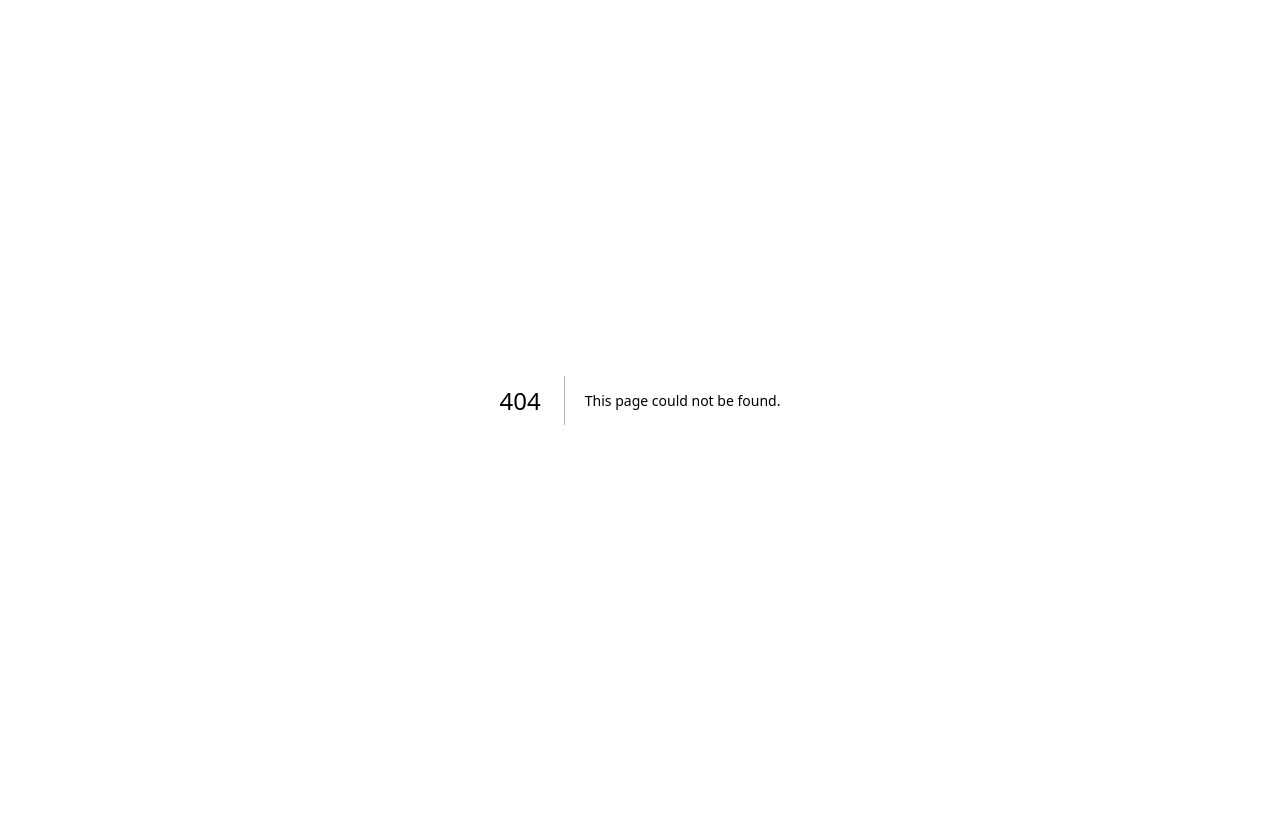
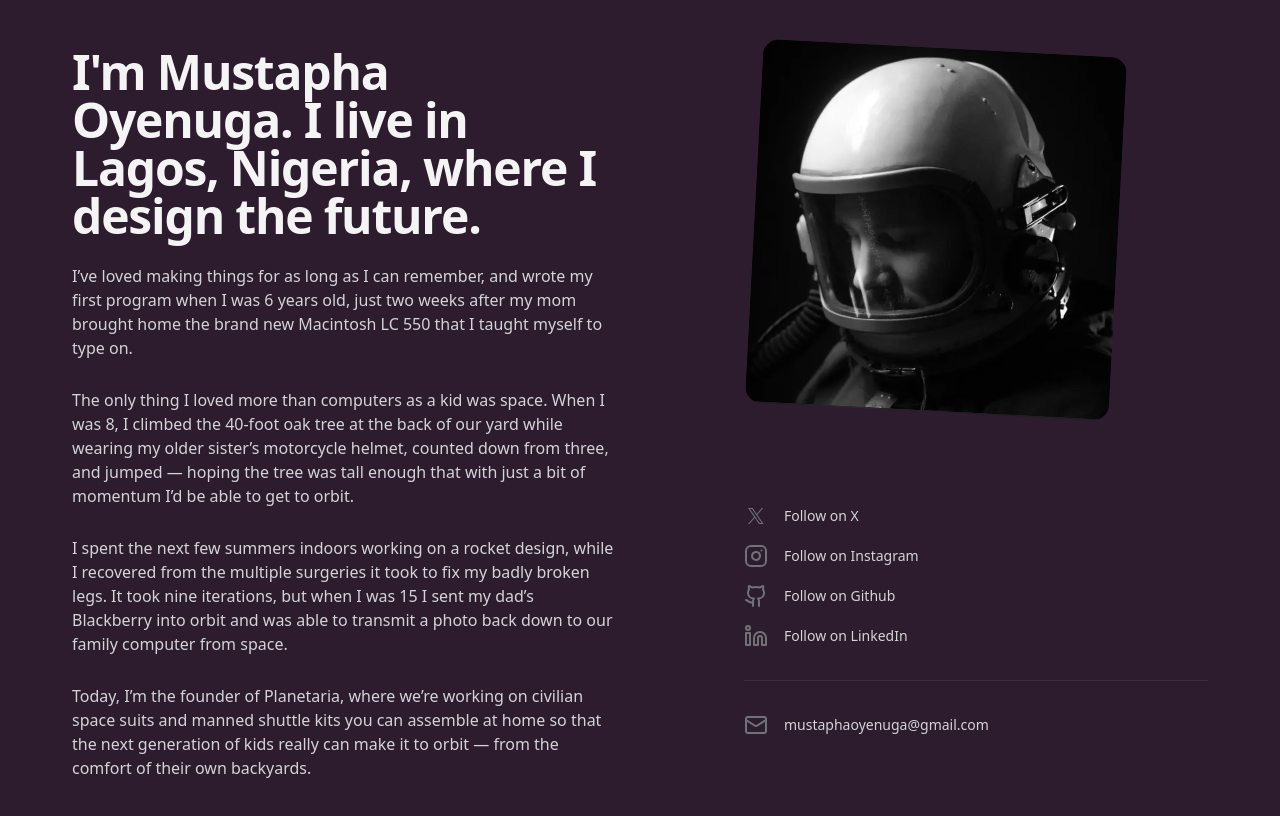
Before and after one commit to Mustycodes/mustaphaoyenuga, a Next.js app: page /about in a window 1280 px wide. Before the commit this address had no page. Shown: the top 816 px of the page. Built offline with nearby package versions, Linux system fonts and the light colour scheme.

Commit message:
add about page

```diff
--- /dev/null
+++ b/app/(pages)/about/page.tsx
@@ -0,0 +1,120 @@
+import { Mail, Github, Linkedin, Instagram } from "lucide-react";
+import Image from "next/image";
+
+const AboutPage = () => {
+  return (
+    <section className='font-sans px-6 py-12'>
+      <div className='grid grid-cols-1 lg:grid-cols-2 lg:gap-12'>
+        <div className='lg:pl-20'>
+          <div className="max-w-xs px-2.5 lg:max-w-sm">
+            <Image
+              src='/images/portrait.png'
+              className='aspect-square rounded-2xl rotate-3 object-cover'
+              alt=''
+              width={800}
+              height={800}
+            />
+          </div>
+        </div>
+        <div className='lg:order-first lg:row-span-2'>
+          <h1 className='text-4xl font-bold tracking-tight text-zinc-100 sm:text-5xl'>
+            I&apos;m Mustapha Oyenuga. I live in Lagos, Nigeria, where I design
+            the future.
+          </h1>
+          <div className='mt-6 text-zinc-300 space-y-7'>
+            <p>
+              I’ve loved making things for as long as I can remember, and wrote
+              my first program when I was 6 years old, just two weeks after my
+              mom brought home the brand new Macintosh LC 550 that I taught
+              myself to type on.
+            </p>
+            <p>
+              The only thing I loved more than computers as a kid was space.
+              When I was 8, I climbed the 40-foot oak tree at the back of our
+              yard while wearing my older sister’s motorcycle helmet, counted
+              down from three, and jumped — hoping the tree was tall enough that
+              with just a bit of momentum I’d be able to get to orbit.
+            </p>
+            <p>
+              I spent the next few summers indoors working on a rocket design,
+              while I recovered from the multiple surgeries it took to fix my
+              badly broken legs. It took nine iterations, but when I was 15 I
+              sent my dad’s Blackberry into orbit and was able to transmit a
+              photo back down to our family computer from space.
+            </p>
+            <p>
+              Today, I’m the founder of Planetaria, where we’re working on
+              civilian space suits and manned shuttle kits you can assemble at
+              home so that the next generation of kids really can make it to
+              orbit — from the comfort of their own backyards.
+            </p>
+          </div>
+        </div>
+        <div className='lg:pl-20'>
+          <ul role='list' className="text-sm text-zinc-300">
+            <li>
+              <a href='#' className='group flex items-center font-medium'>
+                <svg
+                  viewBox='0 0 24 24'
+                  aria-hidden='true'
+                  className='h-6 w-6 flex-none fill-zinc-500 transition group-hover:fill-primary-accent'
+                >
+                  <path d='M13.3174 10.7749L19.1457 4H17.7646L12.7039 9.88256L8.66193 4H4L10.1122 12.8955L4 20H5.38119L10.7254 13.7878L14.994 20H19.656L13.3171 10.7749H13.3174ZM11.4257 12.9738L10.8064 12.0881L5.87886 5.03974H8.00029L11.9769 10.728L12.5962 11.6137L17.7652 19.0075H15.6438L11.4257 12.9742V12.9738Z'></path>
+                </svg>
+                <span className='ml-4 group-hover:text-primary-accent'>
+                  Follow on X
+                </span>
+              </a>
+            </li>
+            <li className="mt-4">
+              <a href='#' className='group flex items-center font-medium'>
+                <Instagram
+                  size={24}
+                  className='text-zinc-500 group-hover:text-primary-accent'
+                />
+                <span className='ml-4 group-hover:text-primary-accent'>
+                  Follow on Instagram
+                </span>
+              </a>
+            </li>
+            <li className="mt-4">
+              <a href='#' className='group flex items-center font-medium'>
+                <Github
+                  size={24}
+                  className='text-zinc-500 group-hover:text-primary-accent'
+                />
+                <span className='ml-4 group-hover:text-primary-accent'>
+                  Follow on Github
+                </span>
+              </a>
+            </li>
+            <li className="mt-4">
+              <a href='#' className='group flex items-center font-medium'>
+                <Linkedin
+                  size={24}
+                  className='text-zinc-500 group-hover:text-primary-accent'
+                />
+                <span className='ml-4 group-hover:text-primary-accent'>
+                  Follow on LinkedIn
+                </span>
+              </a>
+            </li>
+            <li className="mt-8 pt-8 border-t border-zinc-700/60">
+              <a href='#' className='group flex items-center font-medium'>
+                <Mail
+                  size={24}
+                  className='text-zinc-500 group-hover:text-primary-accent'
+                />
+                <span className='ml-4 group-hover:text-primary-accent'>
+                  mustaphaoyenuga@gmail.com
+                </span>
+              </a>
+            </li>
+          </ul>
+        </div>
+      </div>
+    </section>
+  );
+};
+
+export default AboutPage;
--- a/app/components/sidebar.tsx
+++ b/app/components/sidebar.tsx
@@ -5,8 +5,9 @@ import { Github, Globe, Instagram, Linkedin, Twitter } from "lucide-react";
 const Sidebar = () => {
   return (
      <header
-        className={`lg:sticky lg:flex lg:top-0 lg:max-h-screen lg:flex-col lg:justify-between lg:w-[45%] lg:pt-24 lg:pb-12 lg:px-16 transition-all duration-300 `}
+        className={`lg:sticky lg:flex lg:top-0 lg:max-h-screen lg:flex-col lg:justify-between lg:w-[45%] lg:pt-24 lg:pb-12 lg:pl-16 transition-all duration-300 `}
       >
+        {/* lg:pt-24 lg:pb-12 lg:px-16 */}
         <div>
           <div className='relative mb-4 w-20 h-20 lg:w-40 lg:h-40'>
             <Image
@@ -23,9 +24,9 @@ const Sidebar = () => {
           </p>
 
           <nav className='space-y-4'>
-            <NavItem name='About' />
-            <NavItem name='Musings' />
-            <NavItem name='Projects' />
+            <NavItem name='About' href="/about" />
+            <NavItem name='Musings' href="/musings"   />
+            <NavItem name='Projects' href="/projects" />
           </nav>
         </div>
 
@@ -43,16 +44,17 @@ const Sidebar = () => {
 
 interface NavItemProps {
   name: string;
+  href: string;
 }
-const NavItem = ({ name }: NavItemProps) => (
-  <div className='group cursor-pointer'>
+const NavItem = ({ name, href }: NavItemProps) => (
+  <Link href={href} className='group cursor-pointer block'>
     <div className='flex items-center space-x-4'>
       <div className='w-8 h-px bg-slate-600 group-hover:bg-white group-hover:w-16 transition-all duration-150' />
       <span className='text-xs uppercase font-bold tracking-widest text-slate-500 group-hover:text-white transition-colors duration-300'>
         {name}
       </span>
     </div>
-  </div>
+  </Link>
 );
 
 export default Sidebar
--- a/app/layout.tsx
+++ b/app/layout.tsx
@@ -17,9 +17,11 @@ export default function RootLayout({
 }>) {
   return (
     <html lang='en'>
-      <body className={inter.className}>
-        {/* <Navbar /> */}
-        {children}
+      <body className={`bg-primary-bg text-primary-text ${inter.className}`}>
+        <div className="min-h-screen max-w-screen-xl mx-auto px-6 py-12 md:px-12 md:py-16 lg:py-0">
+          {/* <Navbar /> */}
+          {children}
+        </div>
       </body>
     </html>
   );
--- a/app/page.tsx
+++ b/app/page.tsx
@@ -20,7 +20,7 @@ export default function Home() {
   }, []);
 
   return (
-    <div className='min-h-screen bg-primary-bg text-white font-sans lg:flex lg:justify-between lg:gap-4'>
+    <div className='font-sans lg:flex lg:justify-between lg:gap-4'>
       {/* Cursor spotlight overlay */}
       <div
         className='fixed inset-0 pointer-events-none z-30 transition-opacity duration-300'
```
Also changed, not shown: app/(pages)/musings/page.tsx (added), public/images/portrait.PNG (added).
